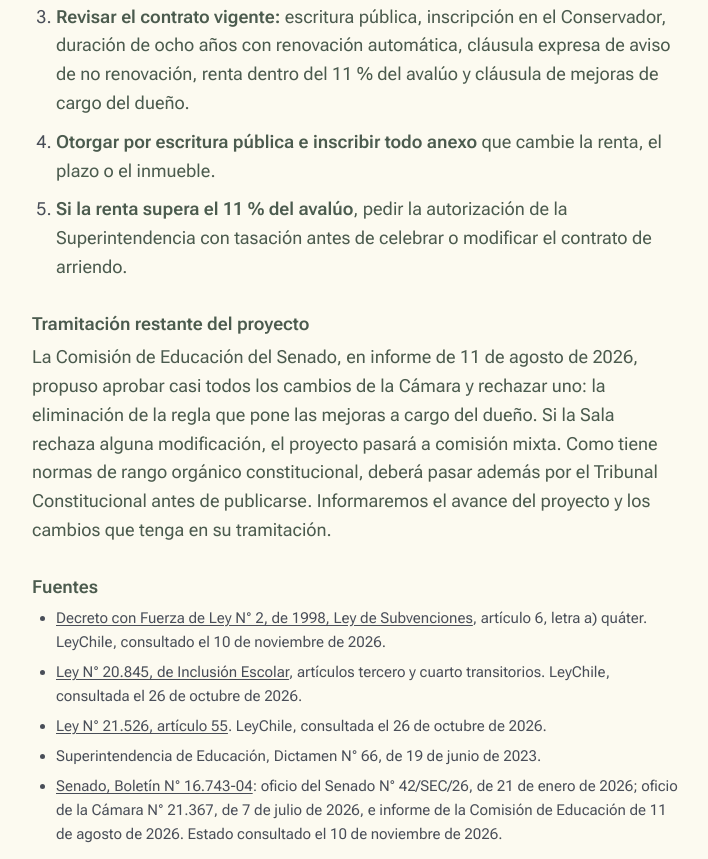
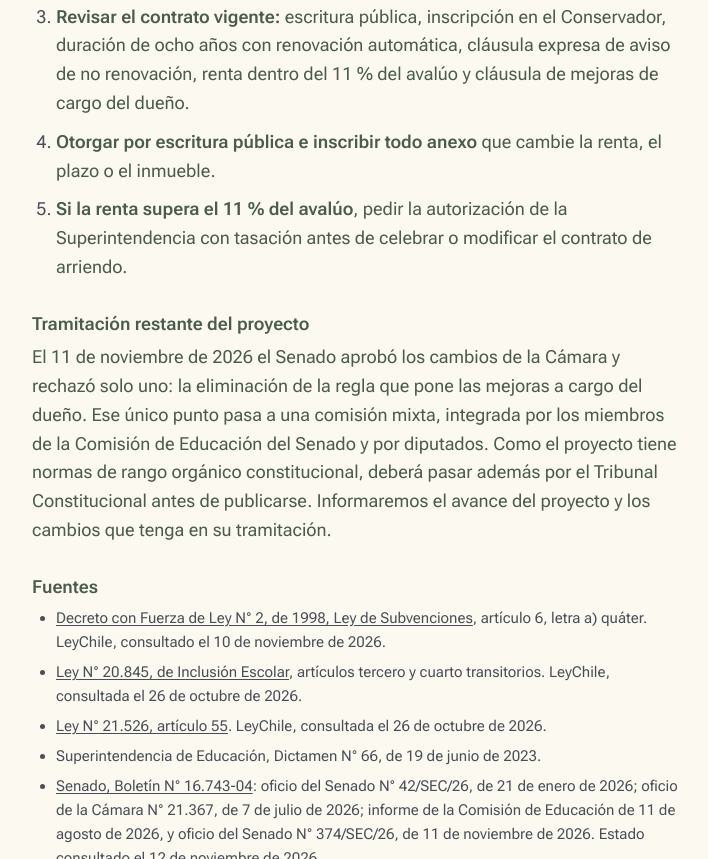
Before and after one commit to Spkb1986/publicaciones-delpinpizarro, a plain HTML site: page boletin-colegios/2026-11/arriendo-local-escolar.html in a window 1280 px wide. Shown: the part 2770-3629 px from the top of the page, without its empty margins (268-976 px from the left). Drawn offline with Linux system fonts and the light colour scheme.

Commit message:
Boletín para colegios N° 1: arriendos con la tramitación al 12.11.2026
El Senado aprobó el 11.11 los cambios de la Cámara salvo la eliminación de la
regla de mejoras, que pasa a comisión mixta (oficio N° 374/SEC/26).

Co-Authored-By: Claude Opus 5.5 <noreply@anthropic.com>

```diff
--- a/boletin-colegios/2026-11/arriendo-local-escolar.html
+++ b/boletin-colegios/2026-11/arriendo-local-escolar.html
@@ -124,7 +124,7 @@
     <h2>Realidad de los colegios subvencionados</h2>
     <p>Según expuso el senador Sanhueza en la Comisión de Educación del Senado, solo el 5,3 % de los establecimientos pudo adquirir su inmueble entre 2017 y 2023. Si la ley no cambia, los sostenedores que arriendan a personas relacionadas y no compren a tiempo dejarán de cumplir un requisito para recibir la subvención (artículo 6, letra a) quáter, de la Ley de Subvenciones).</p>
     <p>A eso se suma el requisito de demanda insatisfecha, que hoy limita la apertura de nuevos colegios subvencionados y que el proyecto también modifica.</p>
-    <p>El 21 de octubre de 2026 el Gobierno hizo presente la urgencia de discusión inmediata para el proyecto que facilita la creación de nuevos establecimientos educacionales (Boletín N° 16.743-04), y la renovó el 10 de noviembre. El proyecto está en tercer trámite constitucional: el Senado debe pronunciarse sobre los cambios que le hizo la Cámara de Diputados.</p>
+    <p>El 21 de octubre de 2026 el Gobierno hizo presente la urgencia de discusión inmediata para el proyecto que facilita la creación de nuevos establecimientos educacionales (Boletín N° 16.743-04), y la renovó el 10 de noviembre. El 11 de noviembre el Senado aprobó todos los cambios que le hizo la Cámara de Diputados, salvo uno.</p>
     <p>Para los colegios que arriendan su local, el proyecto hace dos cosas. Primero, extiende el plazo para adquirir el inmueble, según si el sostenedor se constituyó como persona jurídica sin fines de lucro antes o después del 30 de junio de 2017. Segundo, permite que cualquier sostenedor, incluidos los nuevos, funcione en un local arrendado a un tercero no relacionado, con los requisitos que se indican más abajo.</p>
 
     <h2>Extensiones de plazo aprobadas en el proyecto</h2>
@@ -159,7 +159,7 @@
     </ol>
 
     <h2>Tramitación restante del proyecto</h2>
-    <p>La Comisión de Educación del Senado, en informe de 11 de agosto de 2026, propuso aprobar casi todos los cambios de la Cámara y rechazar uno: la eliminación de la regla que pone las mejoras a cargo del dueño. Si la Sala rechaza alguna modificación, el proyecto pasará a comisión mixta. Como tiene normas de rango orgánico constitucional, deberá pasar además por el Tribunal Constitucional antes de publicarse. Informaremos el avance del proyecto y los cambios que tenga en su tramitación.</p>
+    <p>El 11 de noviembre de 2026 el Senado aprobó los cambios de la Cámara y rechazó solo uno: la eliminación de la regla que pone las mejoras a cargo del dueño. Ese único punto pasa a una comisión mixta, integrada por los miembros de la Comisión de Educación del Senado y por diputados. Como el proyecto tiene normas de rango orgánico constitucional, deberá pasar además por el Tribunal Constitucional antes de publicarse. Informaremos el avance del proyecto y los cambios que tenga en su tramitación.</p>
 
     <h2>Fuentes</h2>
     <ul class="fuentes">
@@ -167,7 +167,7 @@
       <li><a href="https://bcn.cl/2ffcn">Ley N° 20.845, de Inclusión Escolar</a>, artículos tercero y cuarto transitorios. LeyChile, consultada el 26 de octubre de 2026.</li>
       <li><a href="https://www.bcn.cl/leychile/navegar?idNorma=1187103&amp;idParte=10391825">Ley N° 21.526, artículo 55</a>. LeyChile, consultada el 26 de octubre de 2026.</li>
       <li>Superintendencia de Educación, Dictamen N° 66, de 19 de junio de 2023.</li>
-      <li><a href="https://tramitacion.senado.cl/appsenado/templates/tramitacion/index.php?boletin_ini=16743-04">Senado, Boletín N° 16.743-04</a>: oficio del Senado N° 42/SEC/26, de 21 de enero de 2026; oficio de la Cámara N° 21.367, de 7 de julio de 2026, e informe de la Comisión de Educación de 11 de agosto de 2026. Estado consultado el 10 de noviembre de 2026.</li>
+      <li><a href="https://tramitacion.senado.cl/appsenado/templates/tramitacion/index.php?boletin_ini=16743-04">Senado, Boletín N° 16.743-04</a>: oficio del Senado N° 42/SEC/26, de 21 de enero de 2026; oficio de la Cámara N° 21.367, de 7 de julio de 2026; informe de la Comisión de Educación de 11 de agosto de 2026, y oficio del Senado N° 374/SEC/26, de 11 de noviembre de 2026. Estado consultado el 12 de noviembre de 2026.</li>
     </ul>
   </div>
 
```
